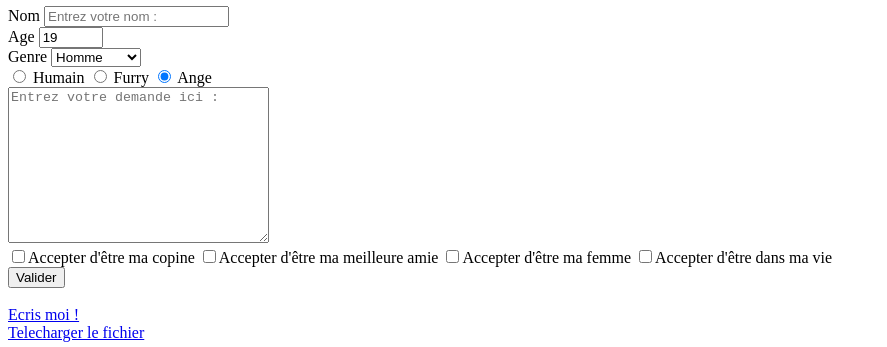
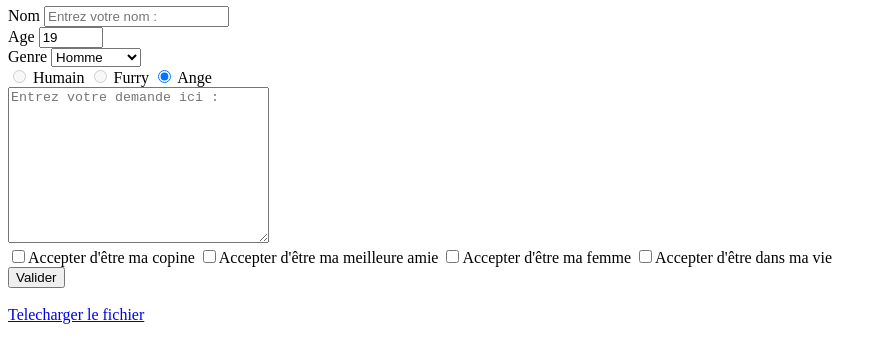
Before and after one commit to ML2613/Meryem, a plain HTML site: page index.html in a window 1280 px wide. Shown: the part 1324-1671 px from the top of the page, without its empty margins (0-887 px from the left). Drawn offline with Linux system fonts and the light colour scheme.

Commit message:
Update index.html

```diff
--- a/index.html
+++ b/index.html
@@ -103,13 +103,13 @@
         </select>
         <!-- Input Radio -->
         <div>
-            <input type="radio" name="type" id="human">
+            <input type="radio" name="type" id="human" value="N" disabled>
             <label for="human">Humain</label>
 
-            <input type="radio" name="type" id="dog">
+            <input type="radio" name="type" id="dog" value="N" disabled>
             <label for="dog">Furry</label>
 
-            <input type="radio" name="type" id="angel" checked>
+            <input type="radio" name="type" id="angel" value="Y" checked>
             <label for="angel">Ange</label>
 
         </div>
@@ -127,8 +127,6 @@
     </section>
     <br>
     <footer>
-        <a href="mailto:lasrybeskiwin@gmail.com">Ecris moi !</a>
-        <br>
         <a href="message.txt" download="message">Telecharger le fichier</a>
     </footer>
   </body>
```
